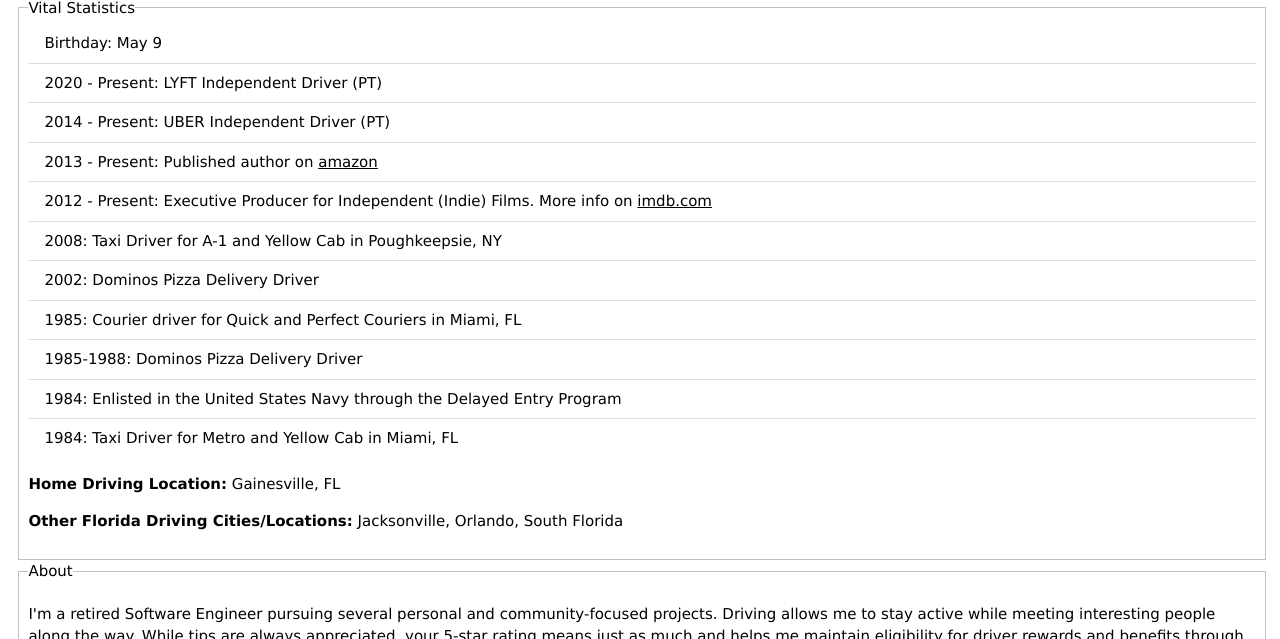
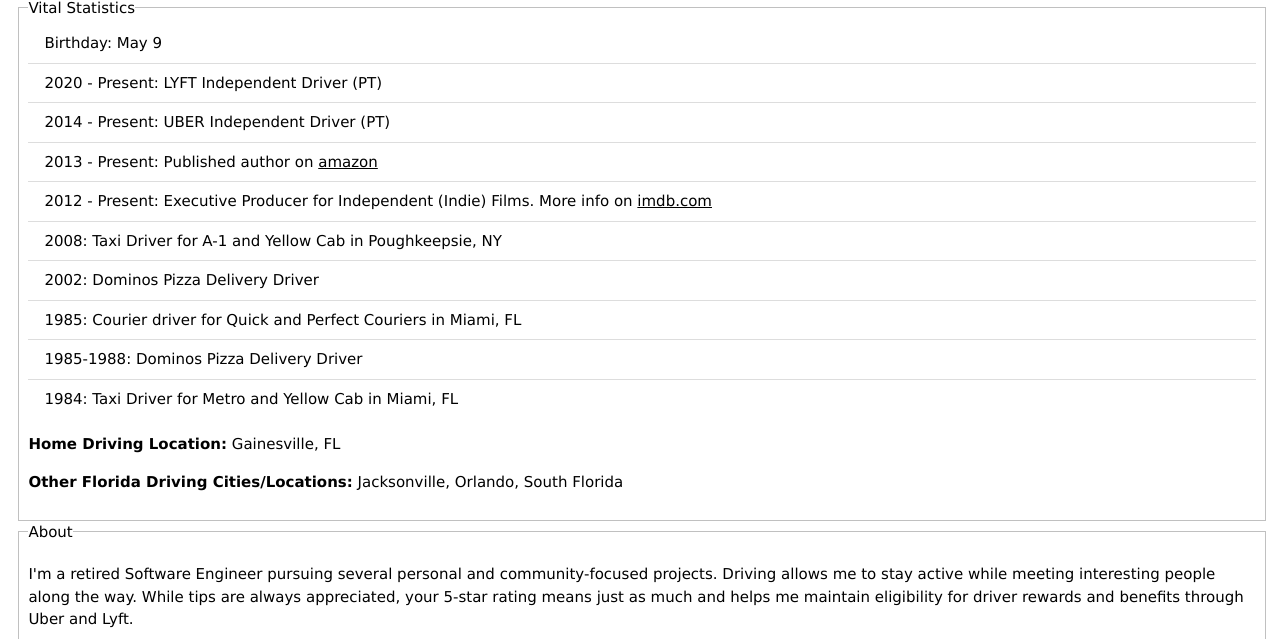
Before and after one commit to patrickingle/floridaridesharedriver.com, a plain HTML site: page index.html in a window 1280 px wide. Shown: the part 461-1100 px from the top of the page. Drawn offline with nearby package versions, Linux system fonts and the light colour scheme.

Commit message:
Remove duplicate Navy enlistment entry
Removed duplicate entry for Navy enlistment.

```diff
--- a/index.html
+++ b/index.html
@@ -29,7 +29,6 @@
 		            <li>2002: Dominos Pizza Delivery Driver</li>
 		            <li>1985: Courier driver for Quick and Perfect Couriers in Miami, FL</li>
 		            <li>1985-1988: Dominos Pizza Delivery Driver</li>
-					<li>1984: Enlisted in the United States Navy through the Delayed Entry Program</li>
 		            <li>1984: Taxi Driver for Metro and Yellow Cab in Miami, FL</li>
 		        </ul>
 		        <p><b>Home Driving Location:</b> Gainesville, FL</p>
```
